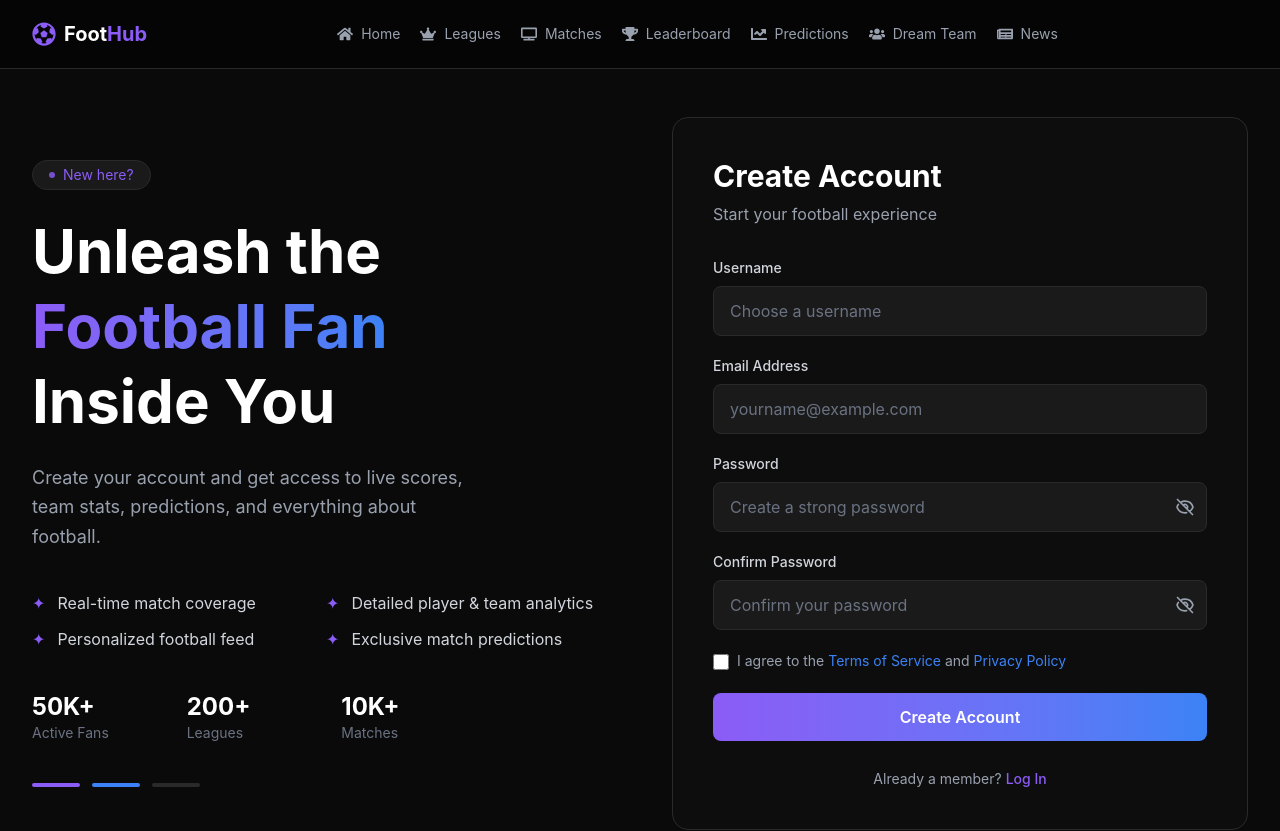
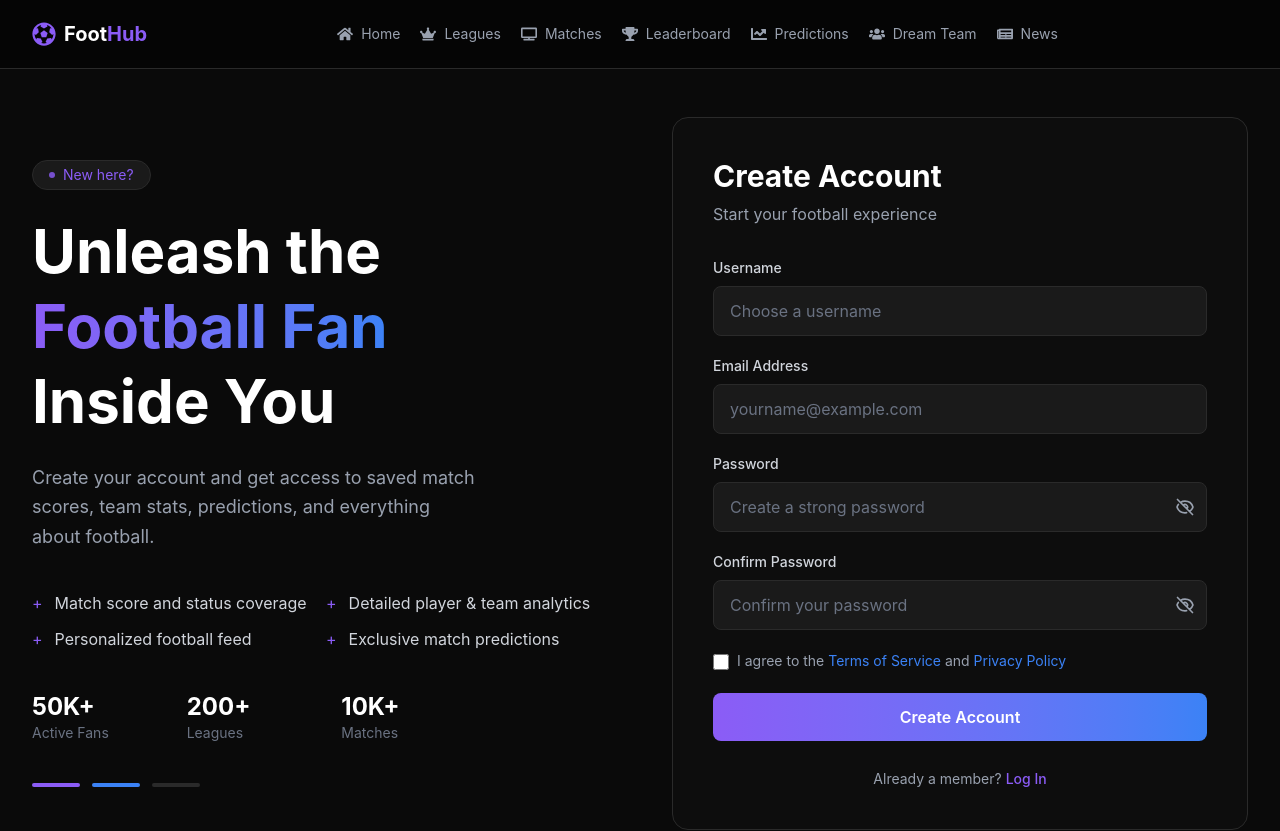
Before and after one commit to Panhamad1/Project-Sport-Tracker-Match, a React (Vite) app in the folder front/: page /signup in a window 1280 px wide. Shown: the top 831 px of the page. Built offline with nearby package versions, Linux system fonts and the light colour scheme; no server answers.

Commit message:
Update project flow and support copy

```diff
--- a/front/src/pages/AboutPage.jsx
+++ b/front/src/pages/AboutPage.jsx
@@ -3,14 +3,14 @@ import { FaArrowLeft, FaFutbol, FaUsers, FaTrophy, FaRocket, FaCheckCircle, FaEn
 
 const AboutPage = () => {
     const highlights = [
-        { icon: <FaFutbol className="text-3xl text-[#8b5cf6]" />, label: 'Live Scores', description: 'Real-time match updates' },
+        { icon: <FaFutbol className="text-3xl text-[#8b5cf6]" />, label: 'Match Scores', description: 'Saved score and status updates' },
         { icon: <FaTrophy className="text-3xl text-yellow-400" />, label: 'Predictions', description: 'Compete with friends' },
         { icon: <FaUsers className="text-3xl text-green-400" />, label: 'Community', description: 'Leaderboard rankings' },
         { icon: <FaRocket className="text-3xl text-[#8b5cf6]" />, label: 'Fast & Reliable', description: 'Lightning-fast data' },
     ];
 
     const features = [
-        { icon: <FaFutbol className="text-[#8b5cf6]" />, title: 'Match Fixtures', text: 'Browse football fixtures by date with Cambodia timezone support. See match status including NS, 1H, HT, FT, AET, and PEN in real time.' },
+        { icon: <FaFutbol className="text-[#8b5cf6]" />, title: 'Match Fixtures', text: 'Browse football fixtures by date with Cambodia timezone support. See match status including NS, 1H, HT, FT, AET, and PEN from saved match data.' },
         { icon: <FaListAlt className="text-blue-400" />, title: 'Match Details', text: 'Dive deep into every match with overview, head-to-head records, prediction data, lineups, statistics, goal scorers, and live stream links.' },
         { icon: <FaChartLine className="text-green-400" />, title: 'League Standings', text: 'View complete league tables with team rankings, points, wins, draws, losses, and goal differences for all major leagues.' },
         { icon: <FaStar className="text-yellow-400" />, title: 'Predictions & Points', text: 'Make predictions on match outcomes and over/under goals before kickoff. Earn points based on odds accuracy and climb the leaderboard.' },
@@ -38,7 +38,7 @@ const AboutPage = () => {
                 <p className="text-sm font-medium text-[#8b5cf6]">About Us</p>
                 <h1 className="mt-1 text-2xl font-bold">About FootHub</h1>
                 <p className="mt-2 max-w-3xl text-sm text-gray-400">
-                    Your ultimate football tracking platform — built by fans, for fans.
+                    Your football tracking platform, built by fans for fans.
                 </p>
             </div>
 
@@ -61,7 +61,7 @@ const AboutPage = () => {
                 </h2>
                 <div className="space-y-3 text-sm text-gray-400 leading-relaxed">
                     <p>
-                        FootHub is a comprehensive football tracking platform designed for fans in Cambodia and beyond who want to stay connected with the world of football. We provide live scores, detailed match information, league standings, and interactive prediction features — all in one place.
+                        FootHub is a comprehensive football tracking platform designed for fans in Cambodia and beyond who want to stay connected with the world of football. We provide saved match scores, detailed match information, league standings, and interactive prediction features in one place.
                     </p>
                     <p>
                         Our platform operates on a database-first architecture, meaning all football data is professionally synced and stored in our system. This ensures fast, reliable access to match data without depending on slow external API calls for every page load.
@@ -96,7 +96,7 @@ const AboutPage = () => {
                     Our Mission
                 </h2>
                 <p className="text-sm text-gray-400 leading-relaxed">
-                    To provide football enthusiasts with the most comprehensive, reliable, and user-friendly platform for tracking matches, making predictions, and engaging with the global football community. We believe every fan deserves access to accurate match data, real-time updates, and fun interactive features — all without the complexity of traditional sports platforms.
+                    To provide football enthusiasts with a reliable and user-friendly platform for tracking matches, making predictions, and engaging with football data. We believe every fan deserves access to accurate saved match data, score updates, and fun interactive features without the complexity of traditional sports platforms.
                 </p>
             </div>
 
--- a/front/src/pages/HelpPage.jsx
+++ b/front/src/pages/HelpPage.jsx
@@ -1,5 +1,5 @@
 import { useState } from 'react';
-import { FaSearch, FaEnvelope, FaPhone, FaBook, FaVideo, FaQuestionCircle, FaArrowRight, FaChevronDown, FaChevronUp, FaCheckCircle } from 'react-icons/fa';
+import { FaSearch, FaEnvelope, FaPhone, FaQuestionCircle, FaArrowRight, FaChevronDown, FaChevronUp, FaCheckCircle } from 'react-icons/fa';
 import { Link } from 'react-router-dom';
 
 const HelpPage = () => {
@@ -50,8 +50,6 @@ const HelpPage = () => {
 
     const supportOptions = [
         { icon: <FaEnvelope />, title: 'Email Support', description: 'Get help via email', action: 'support@foothub.com', link: 'mailto:support@foothub.com' },
-        { icon: <FaBook />, title: 'Documentation', description: 'Read our guides', action: 'View Docs', link: '#' },
-        { icon: <FaVideo />, title: 'Video Tutorials', description: 'Watch step-by-step guides', action: 'Watch Now', link: '#' },
     ];
 
     return (
@@ -75,7 +73,7 @@ const HelpPage = () => {
                 />
             </div>
 
-            <div className="grid grid-cols-1 gap-4 sm:grid-cols-2 lg:grid-cols-4">
+            <div className="grid max-w-md grid-cols-1 gap-4">
                 {supportOptions.map((option, index) => (
                     <a
                         key={index}
@@ -159,12 +157,12 @@ const HelpPage = () => {
                         <FaCheckCircle className="text-green-400" />
                         Response within 24 hours
                     </span>
-                    <span className="text-gray-600">•</span>
+                    <span className="text-gray-600">-</span>
                     <span className="flex items-center gap-1">
                         <FaPhone className="text-[#8b5cf6]" />
                         +855 0987654321
                     </span>
-                    <span className="text-gray-600">•</span>
+                    <span className="text-gray-600">-</span>
                     <span className="flex items-center gap-1">
                         <FaEnvelope className="text-[#8b5cf6]" />
                         support@foothub.com
--- a/front/src/pages/LoginPage.jsx
+++ b/front/src/pages/LoginPage.jsx
@@ -34,21 +34,21 @@ const LoginPage = () => {
               </h1>
 
               <p className="text-sm sm:text-base md:text-lg text-gray-400 max-w-md leading-relaxed">
-                Stay updated with live scores, match predictions, and exclusive
+                Stay updated with saved match scores, match predictions, and useful
                 football statistics from leagues worldwide.
               </p>
 
               <div className="space-y-2 sm:space-y-3 pt-2 sm:pt-4">
                 <div className="flex items-center gap-2 sm:gap-3 text-gray-300 text-sm sm:text-base">
-                  <span className="text-[#8b5cf6] shrink-0">✓</span>
-                  <span>Live match updates & scores</span>
+                  <span className="text-[#8b5cf6] shrink-0">+</span>
+                  <span>Saved match scores and status</span>
                 </div>
                 <div className="flex items-center gap-2 sm:gap-3 text-gray-300 text-sm sm:text-base">
-                  <span className="text-[#8b5cf6] shrink-0">✓</span>
+                  <span className="text-[#8b5cf6] shrink-0">+</span>
                   <span>Team & player statistics</span>
                 </div>
                 <div className="flex items-center gap-2 sm:gap-3 text-gray-300 text-sm sm:text-base">
-                  <span className="text-[#8b5cf6] shrink-0">✓</span>
+                  <span className="text-[#8b5cf6] shrink-0">+</span>
                   <span>Odds-based match predictions</span>
                 </div>
               </div>
--- a/front/src/pages/SignupPage.jsx
+++ b/front/src/pages/SignupPage.jsx
@@ -37,25 +37,25 @@ const SignupPage = () => {
               </h1>
 
               <p className="text-sm sm:text-base md:text-lg text-gray-400 max-w-md leading-relaxed">
-                Create your account and get access to live scores, team stats,
+                Create your account and get access to saved match scores, team stats,
                 predictions, and everything about football.
               </p>
 
               <div className="grid grid-cols-1 sm:grid-cols-2 gap-2 sm:gap-3 pt-2 sm:pt-4">
                 <div className="flex items-center gap-2 sm:gap-3 text-gray-300 text-sm sm:text-base">
-                  <span className="text-[#8b5cf6] shrink-0">✦</span>
-                  <span>Real-time match coverage</span>
+                  <span className="text-[#8b5cf6] shrink-0">+</span>
+                  <span>Match score and status coverage</span>
                 </div>
                 <div className="flex items-center gap-2 sm:gap-3 text-gray-300 text-sm sm:text-base">
-                  <span className="text-[#8b5cf6] shrink-0">✦</span>
+                  <span className="text-[#8b5cf6] shrink-0">+</span>
                   <span>Detailed player & team analytics</span>
                 </div>
                 <div className="flex items-center gap-2 sm:gap-3 text-gray-300 text-sm sm:text-base">
-                  <span className="text-[#8b5cf6] shrink-0">✦</span>
+                  <span className="text-[#8b5cf6] shrink-0">+</span>
                   <span>Personalized football feed</span>
                 </div>
                 <div className="flex items-center gap-2 sm:gap-3 text-gray-300 text-sm sm:text-base">
-                  <span className="text-[#8b5cf6] shrink-0">✦</span>
+                  <span className="text-[#8b5cf6] shrink-0">+</span>
                   <span>Exclusive match predictions</span>
                 </div>
               </div>
```
Also changed, not shown: 1 other file (tests, documents, lock files or other folders).
